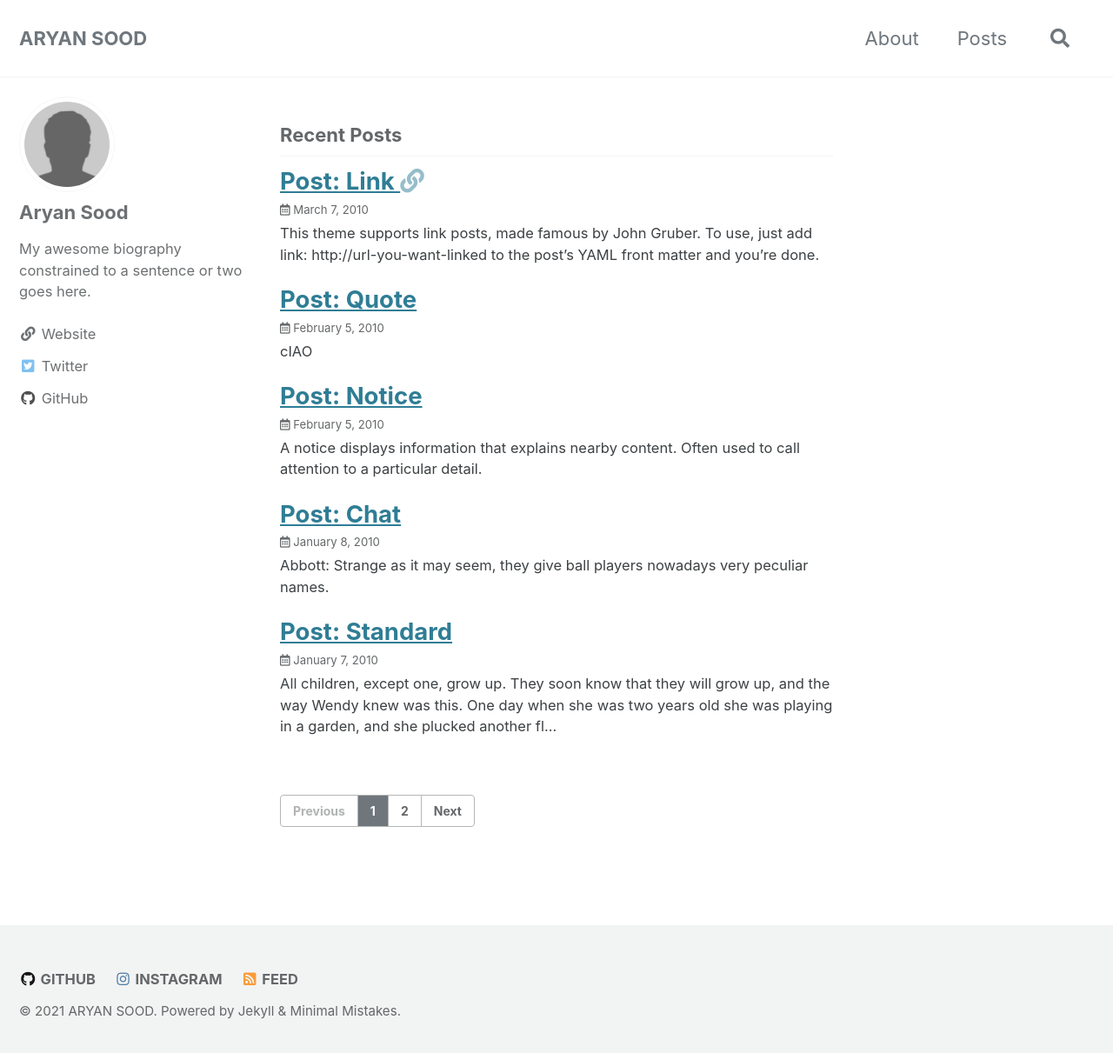
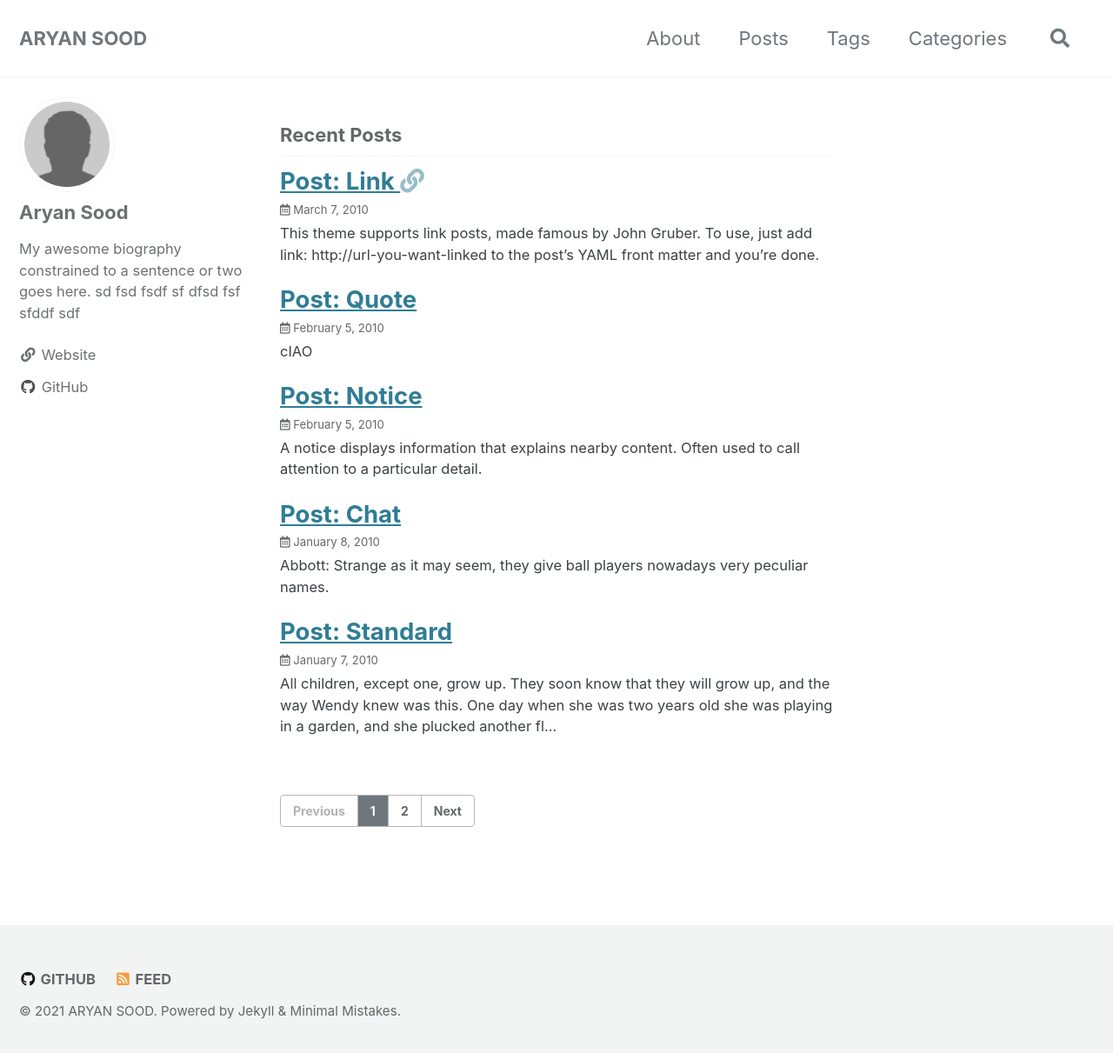
Before and after one commit to aryansood/AryanWeb, a Jekyll site: the page built from index.html, in a window 1280 px wide and 1219 px high. Shown: the top 1211 px of the window at 87% size. Built offline with Jekyll 4.4.1, drawn with Linux system fonts in a browser that asks for light colours; cached includes are drawn as plain includes; the list of posts is cut into pages by our own code.

Commit message:
A lot of changes

```diff
--- a/_config.yml
+++ b/_config.yml
@@ -20,7 +20,7 @@ description: >- # this means to ignore newlines until "baseurl:"
   line in _config.yml. It will appear in your document head meta (for
   Google search results) and in your feed.xml site description.
 twitter_username: username
-github_username: username
+github_username: aryansood
 minimal_mistakes_skin: default
 search: true
 
@@ -61,14 +61,14 @@ plugins:
 author:
   name   : "Aryan Sood"
   avatar : "/assets/images/bio-photo.jpg"
-  bio    : "My awesome biography constrained to a sentence or two goes here."
+  bio    : "My awesome biography constrained to a sentence or two goes here. sd fsd fsdf sf dfsd fsf sfddf sdf"
   links:
     - label: "Website"
       icon: "fas fa-fw fa-link"
       url: "https://"
-    - label: "Twitter"
-      icon: "fab fa-fw fa-twitter-square"
-      url: "https://twitter.com/"
+    #- label: "Twitter"
+      #icon: "fab fa-fw fa-twitter-square"
+      #url: "https://twitter.com/"
     - label: "GitHub"
       icon: "fab fa-fw fa-github"
       url: "https://github.com/"
@@ -84,9 +84,9 @@ footer:
     - label: "GitHub"
       icon: "fab fa-fw fa-github"
       url: "https://github.com/"
-    - label: "Instagram"
-      icon: "fab fa-fw fa-instagram"
-      url: "https://instagram.com/"
+    #- label: "Instagram"
+      #icon: "fab fa-fw fa-instagram"
+      #url: "https://instagram.com/"
 
 defaults:
   # _posts
--- a/_data/navigation.yml
+++ b/_data/navigation.yml
@@ -4,6 +4,10 @@ main:
      url: /about/
    - title: "Posts"
      url: /posts/
+   - title: "Tags"
+     url: /tags/
+   - title: "Categories"
+     url: /categories/
   # - title: "Sample Collections"
   #   url: /collection-archive/
   # - title: "Sitemap"
--- a/_includes/social-share.html
+++ b/_includes/social-share.html
@@ -5,7 +5,5 @@
 
   <a href="https://twitter.com/intent/tweet?{% if site.twitter.username %}via={{ site.twitter.username | url_encode }}&{% endif %}text={{ page.title | url_encode }}%20{{ page.url | absolute_url | url_encode }}" class="btn btn--twitter" onclick="window.open(this.href, 'window', 'left=20,top=20,width=500,height=500,toolbar=1,resizable=0'); return false;" title="{{ site.data.ui-text[site.locale].share_on_label | default: 'Share on' }} Twitter"><i class="fab fa-fw fa-twitter" aria-hidden="true"></i><span> Twitter</span></a>
 
-  <a href="https://www.facebook.com/sharer/sharer.php?u={{ page.url | absolute_url | url_encode }}" class="btn btn--facebook" onclick="window.open(this.href, 'window', 'left=20,top=20,width=500,height=500,toolbar=1,resizable=0'); return false;" title="{{ site.data.ui-text[site.locale].share_on_label | default: 'Share on' }} Facebook"><i class="fab fa-fw fa-facebook" aria-hidden="true"></i><span> Facebook</span></a>
-
   <a href="https://www.linkedin.com/shareArticle?mini=true&url={{ page.url | absolute_url | url_encode }}" class="btn btn--linkedin" onclick="window.open(this.href, 'window', 'left=20,top=20,width=500,height=500,toolbar=1,resizable=0'); return false;" title="{{ site.data.ui-text[site.locale].share_on_label | default: 'Share on' }} LinkedIn"><i class="fab fa-fw fa-linkedin" aria-hidden="true"></i><span> LinkedIn</span></a>
 </section>
```
Also changed, not shown: 1 other file.
